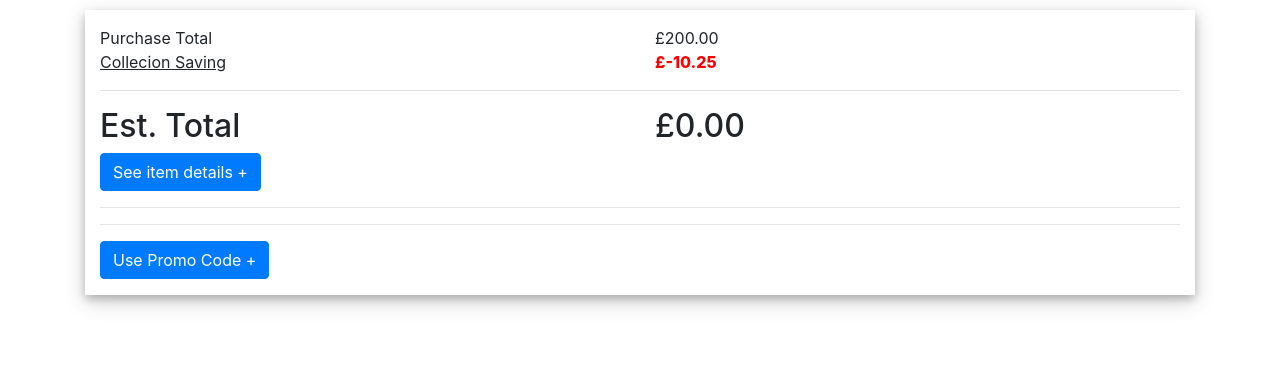
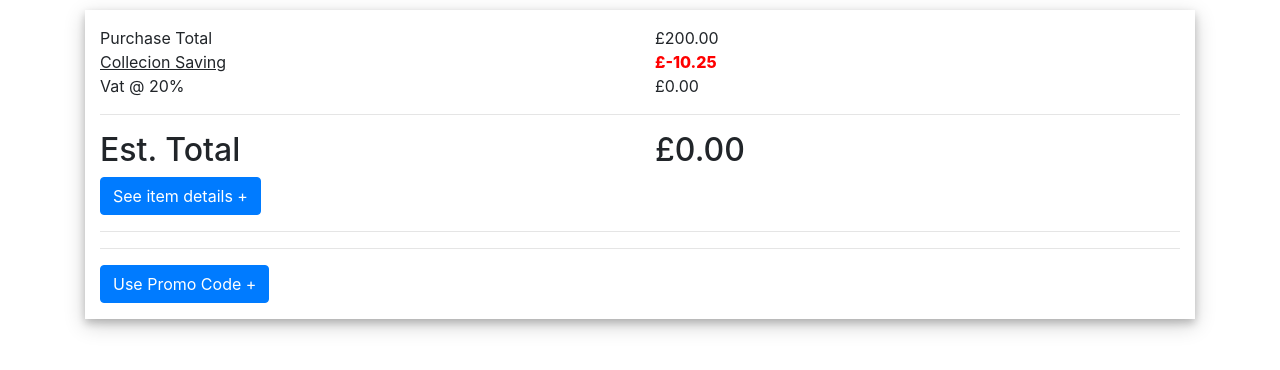
Before and after one commit to DanielCripps94/Checkout-page, a React (Create React App) app in the folder checkout-page/: page / in a window 1280 px wide. Shown: the top 370 px of the page. Built offline with nearby package versions, Linux system fonts and the light colour scheme.

Commit message:
component imported, bootstrap grid given

```diff
--- a/checkout-page/src/App.js
+++ b/checkout-page/src/App.js
@@ -6,6 +6,7 @@ import Discount from './components/Discount'
 import EstimatedTotal from './components/EstimatedTotal'
 import ItemDetails from './components/ItemDetails'
 import ProductVoucher from './components/ProductVoucher'
+import Vat from './components/Vat'
 
 import './App.css';
 
@@ -14,7 +15,8 @@ export default class App extends Component {
     total: 200,
     collection: -10.25,
     estimatedTotal: 0,
-    disablePromoButton: false
+    disablePromoButton: false,
+    vat: 0
 
   }
 
@@ -31,6 +33,7 @@ export default class App extends Component {
           <Container className="purchase--card">
             <PurchaseTotal price={this.state.total.toFixed(2)}/>
             <Discount saving={this.state.collection}/>
+            <Vat vat={this.state.vat.toFixed(2)}/>
             <hr/>
             <EstimatedTotal price={this.state.estimatedTotal.toFixed(2)}/>
             <ItemDetails price={this.state.estimatedTotal.toFixed(2)}/>
```
Also changed, not shown: checkout-page/src/components/Vat.js (renamed from checkout-page/src/Vat.js).
